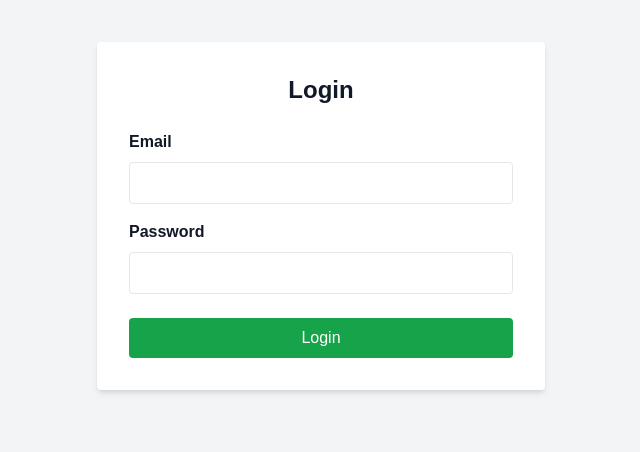
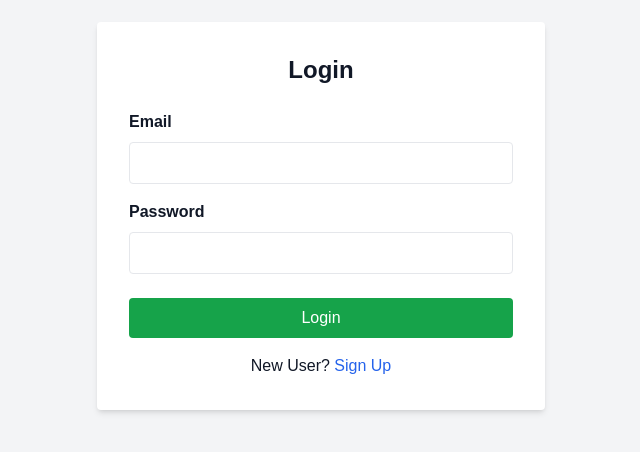
Before and after one commit to keerthi004creator/gramabazaar, a Next.js app: page /login in a window 1280 px wide. Shown: the part 184-636 px from the top of the page, without its empty margins (319-959 px from the left). Built offline with nearby package versions, Linux system fonts and the light colour scheme; no server answers.

Commit message:
update login page

```diff
--- a/app/login/page.js
+++ b/app/login/page.js
@@ -99,6 +99,15 @@ export default function LoginPage() {
         >
           Login
         </button>
+          <p className="text-center mt-4">
+    New User?{" "}
+    <span
+      onClick={() => router.push("/signup")}
+      className="text-blue-600 hover:underline cursor-pointer"
+    >
+      Sign Up
+    </span>
+  </p>
       </form>
     </div>
   );
```
